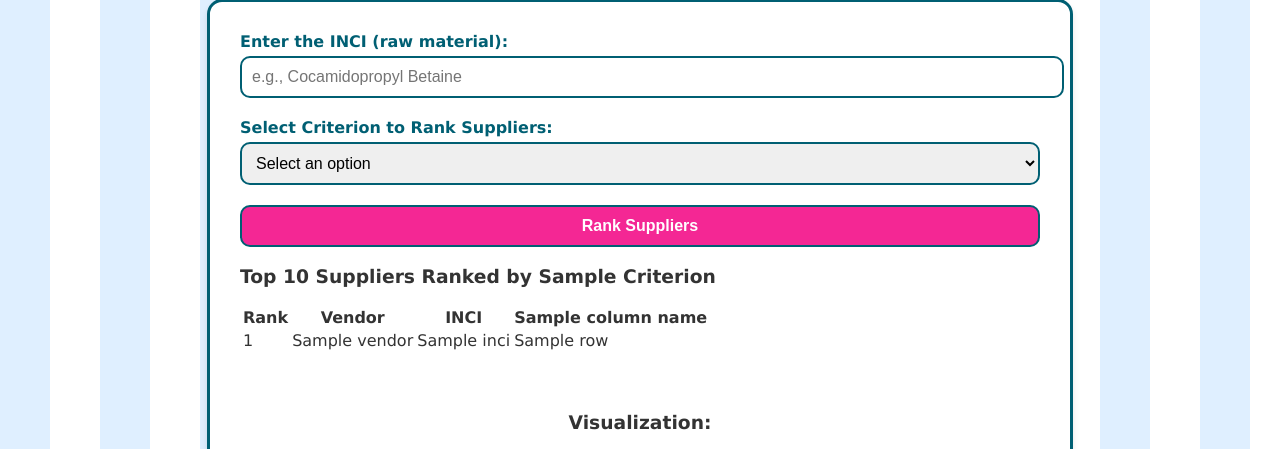
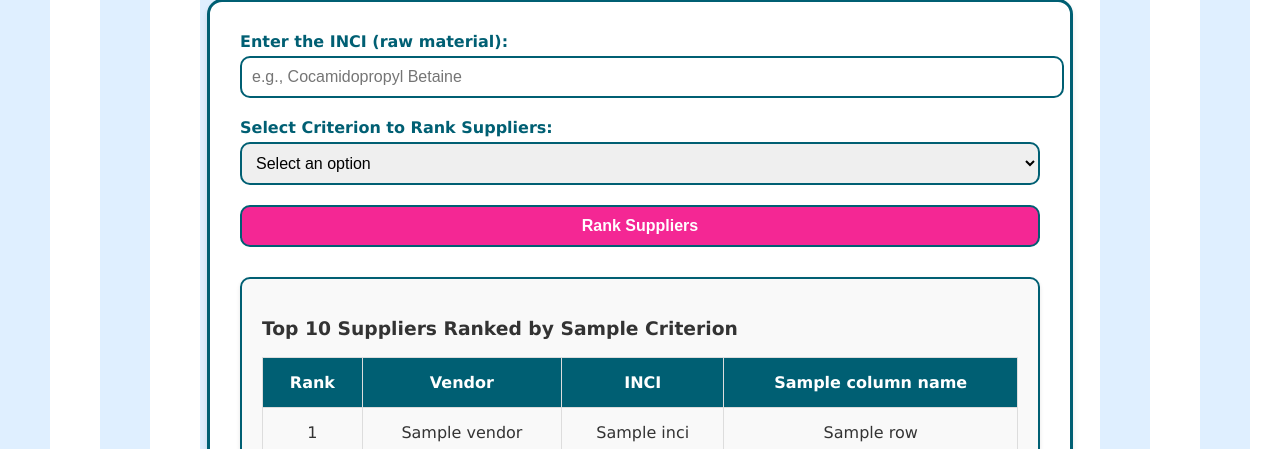
Before and after one commit to LawrenceHua/BBW_POC, a Flask app: template templates/index.html in a window 1280 px wide. Shown: the part 271-720 px from the top of the page. Run offline with Flask 3, Linux system fonts and the light colour scheme; the template is opened without the code that fills it: most values are stand-ins (such as "Sample title", 1, 10 or a date in 2020); parts of the project's set-up code (start-up, migrations or seed data) failed here and were passed over.

Commit message:
Recommendation and Scorecard dashboard integrated

```diff
--- a/templates/index.html
+++ b/templates/index.html
@@ -93,6 +93,55 @@
             border-radius: 10px;
             box-shadow: 0 2px 4px rgba(0, 0, 0, 0.1);
         }
+        .results-container {
+            margin-top: 30px;
+            background-color: #f9f9f9;
+            padding: 20px;
+            border-radius: 10px;
+            box-shadow: 0 2px 4px rgba(0, 0, 0, 0.1);
+            border: 2px solid #005f73; /* Blue border to match other elements */
+        }
+        table {
+            width: 100%;
+            border-collapse: collapse;
+        }
+
+        th, td {
+            padding: 15px;
+            text-align: center; /* Center-align the content */
+            border: 1px solid #ddd;
+        }
+
+        th {
+            background-color: #005f73; /* Blue */
+            color: white;
+        }
+
+        tr:nth-child(even) {
+            background-color: #f2f2f2; /* Light gray for alternate rows */
+        }
+        @media (max-width: 600px) {
+            .container {
+                margin: 20px;
+                padding: 20px;
+            }
+
+            h1 {
+                font-size: 24px;
+            }
+
+            input[type="text"],
+            input[type="number"],
+            select {
+                font-size: 14px;
+            }
+
+            input[type="submit"] {
+                font-size: 14px;
+            }
+        }
+
+
     </style>
 </head>
 <body>
@@ -171,8 +220,10 @@
             {% endif %}
         </div>
 
-        <div class="button-section">
-            <a href="{{ url_for('chat') }}">Chat with our AI Assistant</a>
+        <div class="chat-button-container" style="text-align: center; margin-top: 30px;">
+            <a href="/chat">
+                <button style="background-color: #005f73; color: white; padding: 15px; border: none; border-radius: 10px; font-size: 16px; cursor: pointer;">Chat with our AI Assistant</button>
+            </a>
         </div>
     </main>
 </body>
```
Also changed, not shown: 1 other file. Lines whose indentation alone changed are shown as unchanged.
